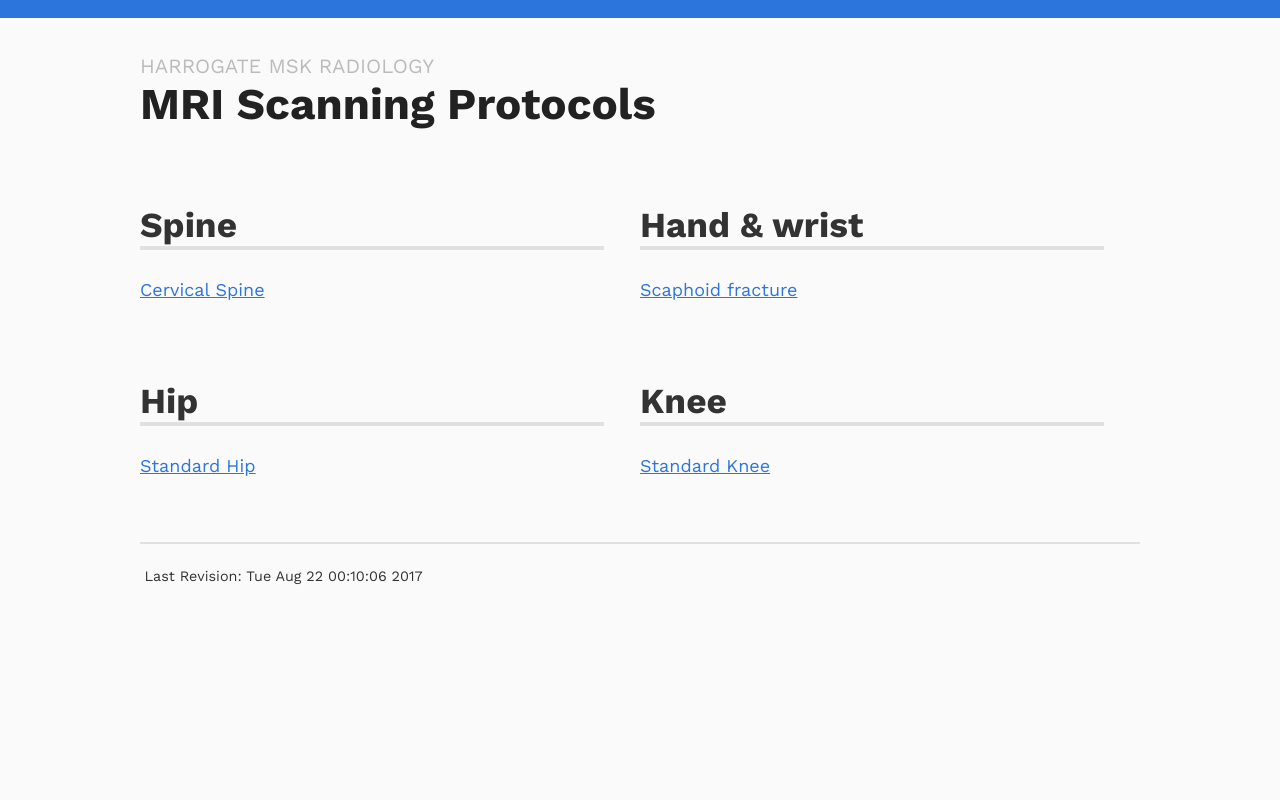
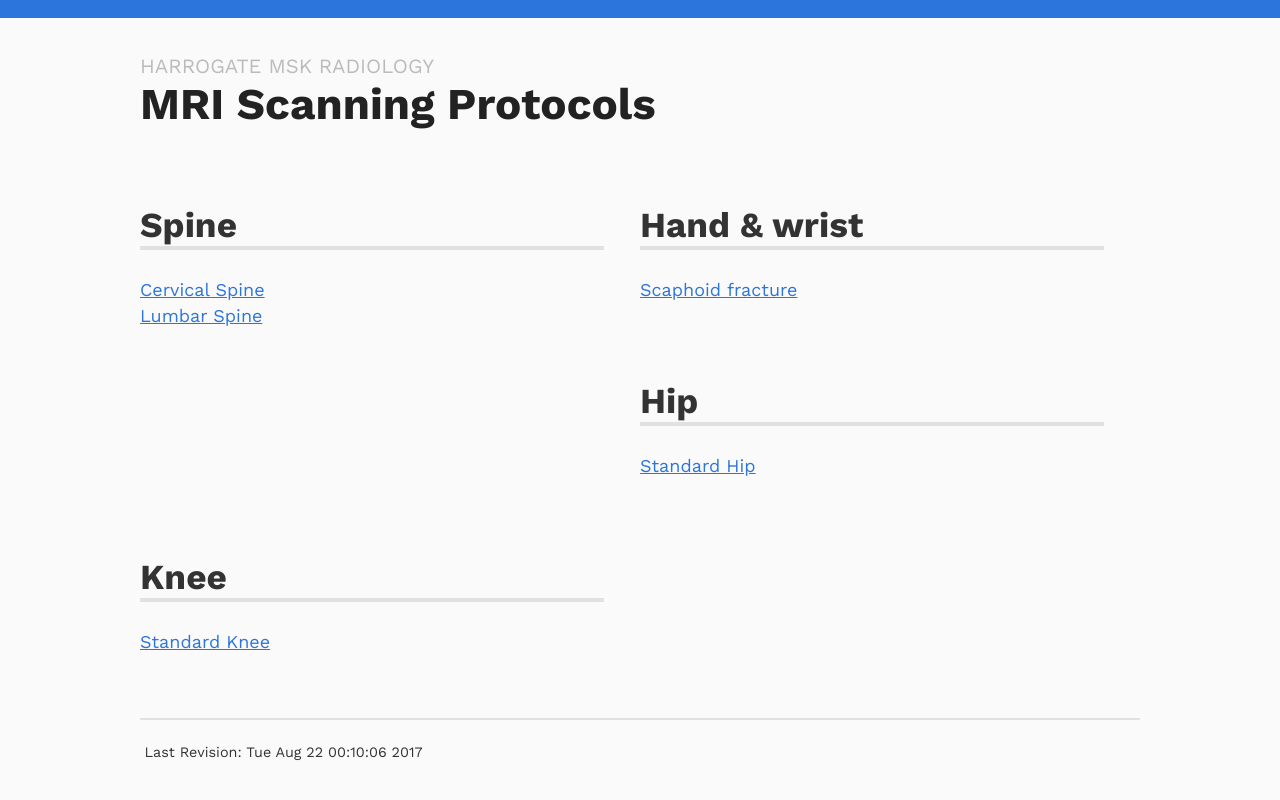
Before and after one commit to harrogatemsk/harrogatemsk.github.io, a Jekyll site: the page built from index.html, in a window 1280 px wide. Shown: the top 800 px of the page. Built offline with Jekyll 4.4.1, drawn with Linux system fonts in a browser that asks for light colours.

Commit message:
Update lumbar-spine.md

```diff
--- a/_protocols/lumbar-spine.md
+++ b/_protocols/lumbar-spine.md
@@ -1 +1,5 @@
+---
+title: Lumbar Spine
+body_part: spine
+---
 This very common scan aims to image the spine between T11 and S2 and has a range of variations tailored to different clinical questions and underlying pathologies.
```
